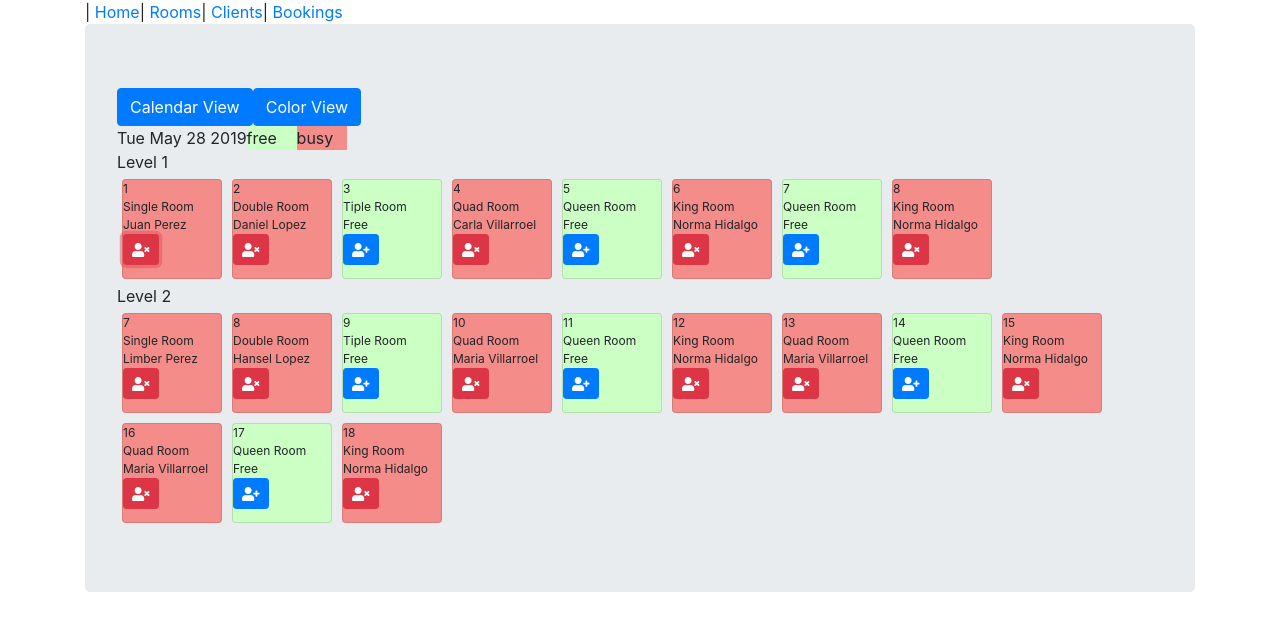
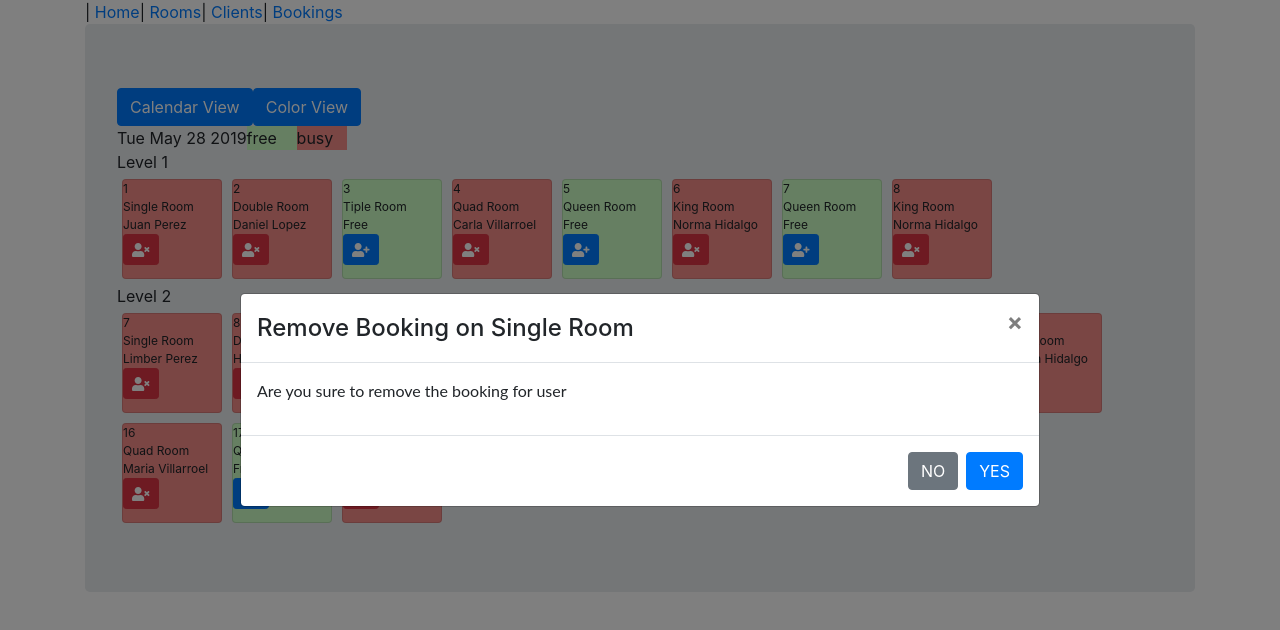
Before and after one commit to kapit4n/react-h, a React (Create React App) app: page /home in a window 1280 px wide. Both pictures are taken after a click on the button 140 px from the left and 249 px from the top of the page. Shown: the top 630 px of the page. Built offline with nearby package versions, Linux system fonts and the light colour scheme.

Commit message:
feat(home): display remove booking modal

```diff
--- a/src/comps/Home.jsx
+++ b/src/comps/Home.jsx
@@ -6,6 +6,31 @@ import * as Yup from 'yup';
 
 import RoomsService from "../services/RoomsService";
 import styles from './Home.css'
+
+function RemoveBookModal(props) {
+  return (
+    <Modal
+    {...props}
+    size="lg"
+    aria-labelledby="contained-modal-title-vcenter"
+    centered
+  >
+    <Modal.Header closeButton>
+      <Modal.Title id="contained-modal-title-vcenter">
+        Remove Booking on {props.room.name}
+        </Modal.Title>
+    </Modal.Header>
+    <Modal.Body>
+      <p> Are you sure to remove the booking for user {props.room.user.name}</p>
+    </Modal.Body>
+    <Modal.Footer>
+    <Button variant="secondary" onClick={props.onHide}>NO</Button>
+    <Button variant="primary" onClick={props.onSave}>YES</Button>
+  </Modal.Footer>
+    </Modal>
+  );
+}
+
 
 function BookModal(props) {
   return (
@@ -17,7 +42,7 @@ function BookModal(props) {
     >
       <Modal.Header closeButton>
         <Modal.Title id="contained-modal-title-vcenter">
-          Book it
+          Book on {props.room.name}
           </Modal.Title>
       </Modal.Header>
       <Modal.Body>
@@ -76,8 +101,11 @@ function RoomBox(props) {
   const isBusy = props.room.isBusy;
   const room = props.room;
   const [modalShow, setModalShow] = useState(false);
+  const [removeModalShow, setRemoveModalShow] = useState(false);
 
   let modalClose = () => setModalShow(false);
+  let removeModalClose = () => setRemoveModalShow(false);
+
   let modalSave = () => setModalShow(false);
 
   if (isBusy) {
@@ -89,11 +117,14 @@ function RoomBox(props) {
           <div>
             {room.user}
             <br />
-            <Button size="sm" variant="danger"><FontAwesomeIcon icon="user-times" /></Button>
+            <Button size="sm"
+              variant="danger"
+              onClick={() => setRemoveModalShow(true)}
+            ><FontAwesomeIcon icon="user-times" /></Button>
           </div>
         </Card>
-        <BookModal show={modalShow}
-          onHide={modalClose} onSave={modalSave}></BookModal>
+        <RemoveBookModal show={removeModalShow} room={room}
+          onHide={removeModalClose} onSave={modalSave}></RemoveBookModal>
       </>
     );
   } else {
@@ -111,7 +142,7 @@ function RoomBox(props) {
             ><FontAwesomeIcon icon="user-plus" /></Button>
           </div>
         </Card>
-        <BookModal show={modalShow}
+        <BookModal show={modalShow} room={room}
           onHide={modalClose} onSave={modalSave}></BookModal>
       </>
 
```
